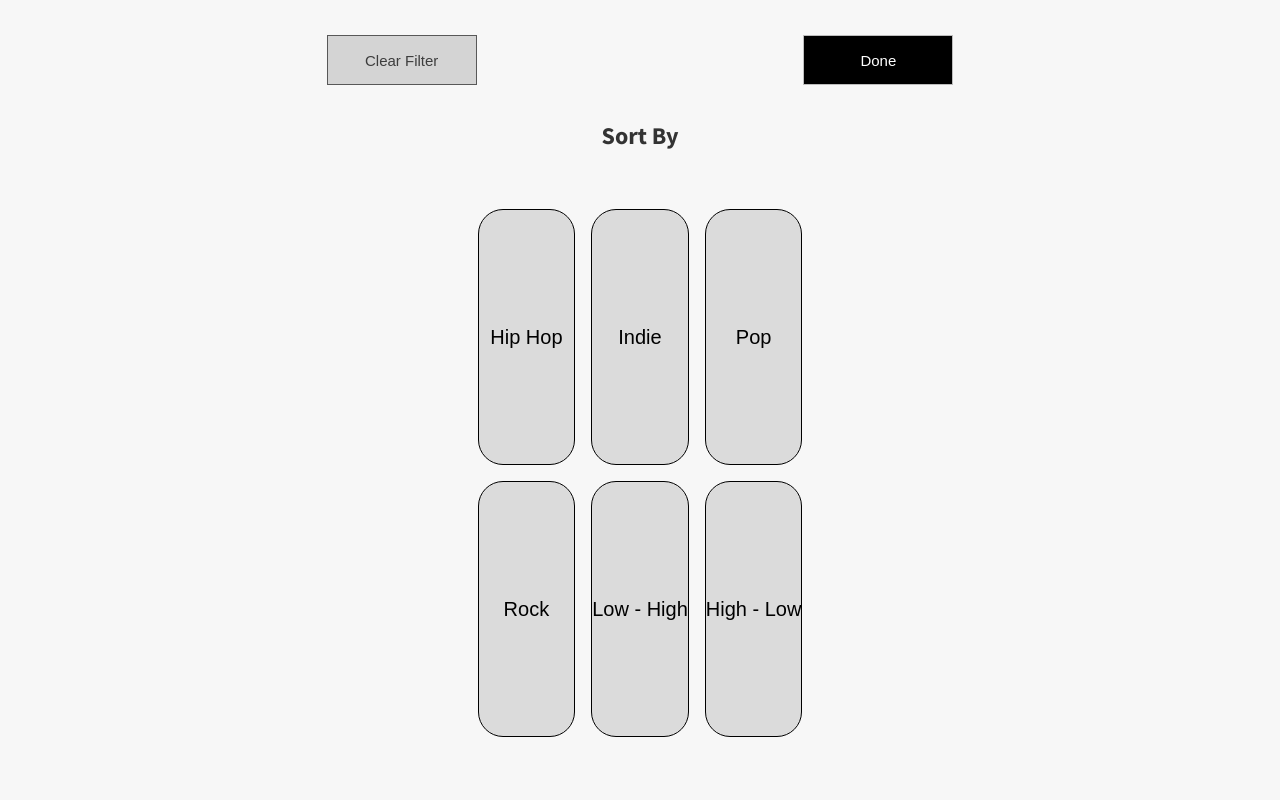
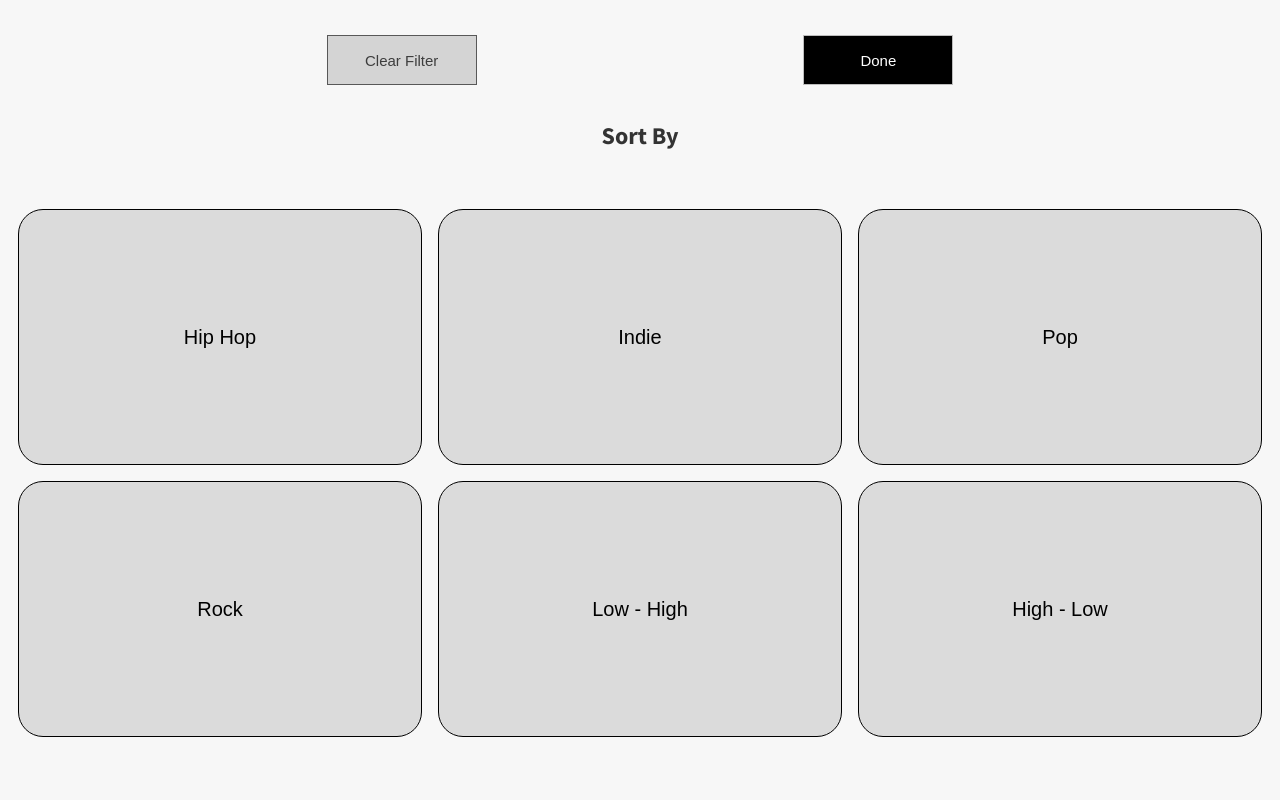
Before and after one commit to hectorohernz/harmony-react, a React (Create React App) app: page /all in a window 1280 px wide. Both pictures are taken after a click on the button "Filter and Sort". Shown: the top 800 px of the page. Built offline with nearby package versions, Linux system fonts and the light colour scheme.

Commit message:
Contact Page WIP

```diff
--- a/src/components/Contact.js
+++ b/src/components/Contact.js
@@ -25,7 +25,7 @@ export default class Contact extends Component{
                     <label for="contact-textarea">Message</label>
                     <textarea id="contact-textarea" placeholder="Enter Message Here"></textarea>
 
-                    <input type="submit" value="Send Message" id="submit-btn"/>
+                    <input type="submit"  value="Send Message" id="submit-btn"/>
                   </form>
 
                 </div>
--- a/src/components/products/Filter.js
+++ b/src/components/products/Filter.js
@@ -90,7 +90,7 @@ export default class Filter extends Component{
                 </div>
 
                 <div className={this.state.filterModule ? 'fitler-based-genre' : 'fitler-none'}>
-                   <div className="form-container">
+                   <div className="filter-con">
                         <h2>Sort By</h2>
                         <div className="genre-form">
                             <input type="button"   onClick={(() =>  this.filterKey('hip hop', "hiphopBtn"))} value="Hip Hop" className={this.state.hiphopBtn ? 'active-filter-btn' :  'not-active-btn'}/>
--- a/src/styles/App.css
+++ b/src/styles/App.css
@@ -793,7 +793,6 @@
       grid-template-columns: repeat(2, 1fr);
   -ms-grid-rows: (1fr)[10];
       grid-template-rows: repeat(10, 1fr);
-  overflow: hidden;
 }
 
 .about-harmony {
@@ -1241,11 +1240,11 @@
   color: white;
 }
 
-.form-container {
+.filter-con {
   height: 85%;
 }
 
-.form-container h2 {
+.filter-con h2 {
   text-align: center;
 }
 
--- a/src/styles/Partials/Footer/_footer.scss
+++ b/src/styles/Partials/Footer/_footer.scss
@@ -4,7 +4,6 @@
     display: grid;
     grid-template-columns:repeat(2,1fr);
     grid-template-rows:repeat(10,1fr);
-    overflow: hidden;
 }
 .about-harmony{
     padding: 0px 25px;
--- a/src/styles/Partials/Products/_filter.scss
+++ b/src/styles/Partials/Products/_filter.scss
@@ -59,10 +59,10 @@
     background: black;
     color: white;
 }
-.form-container{
+.filter-con{
     height: 85%;
 }
-.form-container h2{
+.filter-con h2{
     text-align: center;
 }
 .genre-form{
```
Also changed, not shown: 1 other file (tests, documents, lock files or other folders).
